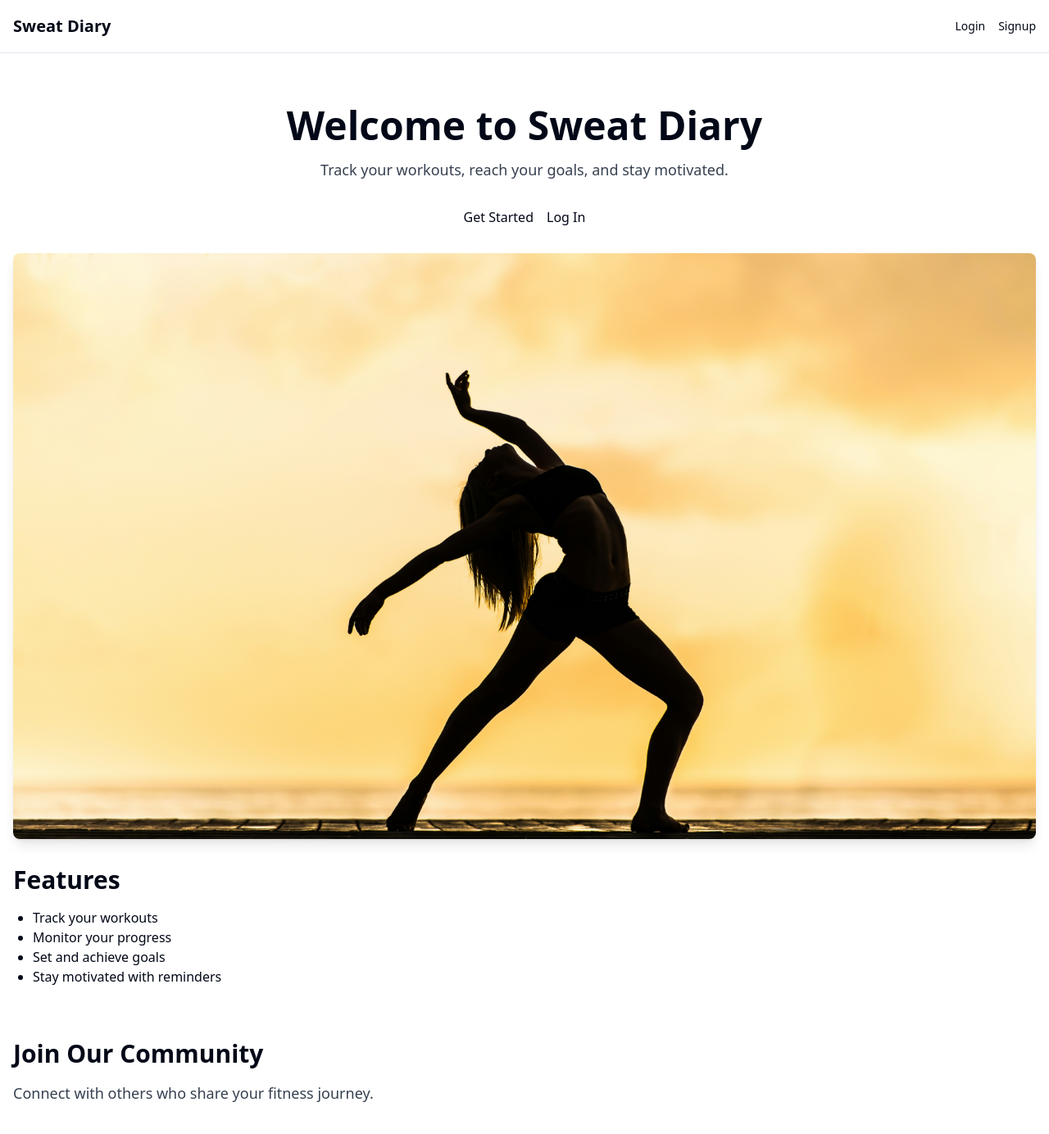
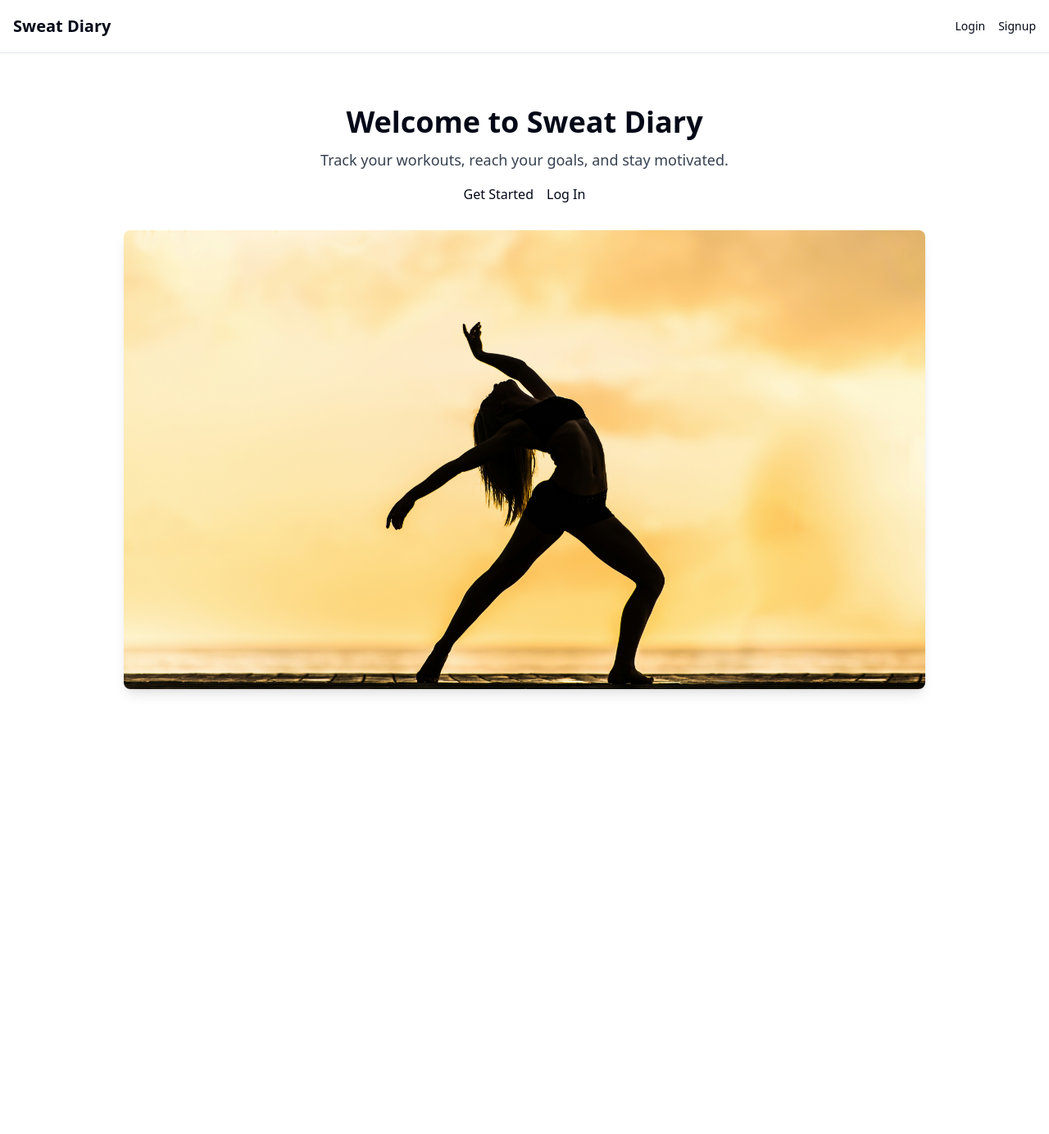
Before and after one commit to zmankali-22/sweatDiary-frontend, a React (Vite) app: page / in a window 1280 px wide. Shown: the top 1384 px of the page at 82% size. After the commit the page ends 873 px from the top, so only its background shows below. Built offline with nearby package versions, Linux system fonts and the light colour scheme.

Commit message:
adjust the landing page

```diff
--- a/src/pages/LandingPage.jsx
+++ b/src/pages/LandingPage.jsx
@@ -6,11 +6,13 @@ export default function LandingPage() {
   return (
     <div className="container mx-auto px-4 py-8">
       <header className="text-center py-8">
-        <h1 className="text-5xl font-bold mb-4">Welcome to Sweat Diary</h1>
+        <h1 className="text-4xl font-bold mb-3">
+          Welcome to Sweat Diary
+        </h1>
         <p className="text-lg text-gray-700">
           Track your workouts, reach your goals, and stay motivated.
         </p>
-        <div className="mt-8">
+        <div className="mt-4">
           <Link to="/signup" className="mr-4 btn btn-primary">
             Get Started
           </Link>
@@ -20,32 +22,15 @@ export default function LandingPage() {
         </div>
       </header>
 
-      {/* Apply animation to the image */}
       <motion.img
         src={landingImage}
         alt="Sweat Diary Landing"
         className="mx-auto rounded-lg shadow-lg"
+        style={{ maxWidth: "90%", maxHeight: "70vh" }}
         initial={{ opacity: 0, scale: 0.9 }}
         animate={{ opacity: 1, scale: 1 }}
         transition={{ duration: 0.8, delay: 0.5 }}
       />
-
-      <section className="py-8">
-        <h2 className="text-3xl font-bold mb-4">Features</h2>
-        <ul className="list-disc pl-6">
-          <li>Track your workouts</li>
-          <li>Monitor your progress</li>
-          <li>Set and achieve goals</li>
-          <li>Stay motivated with reminders</li>
-        </ul>
-      </section>
-
-      <section className="py-8">
-        <h2 className="text-3xl font-bold mb-4">Join Our Community</h2>
-        <p className="text-lg text-gray-700">
-          Connect with others who share your fitness journey.
-        </p>
-      </section>
     </div>
   );
 }
```
